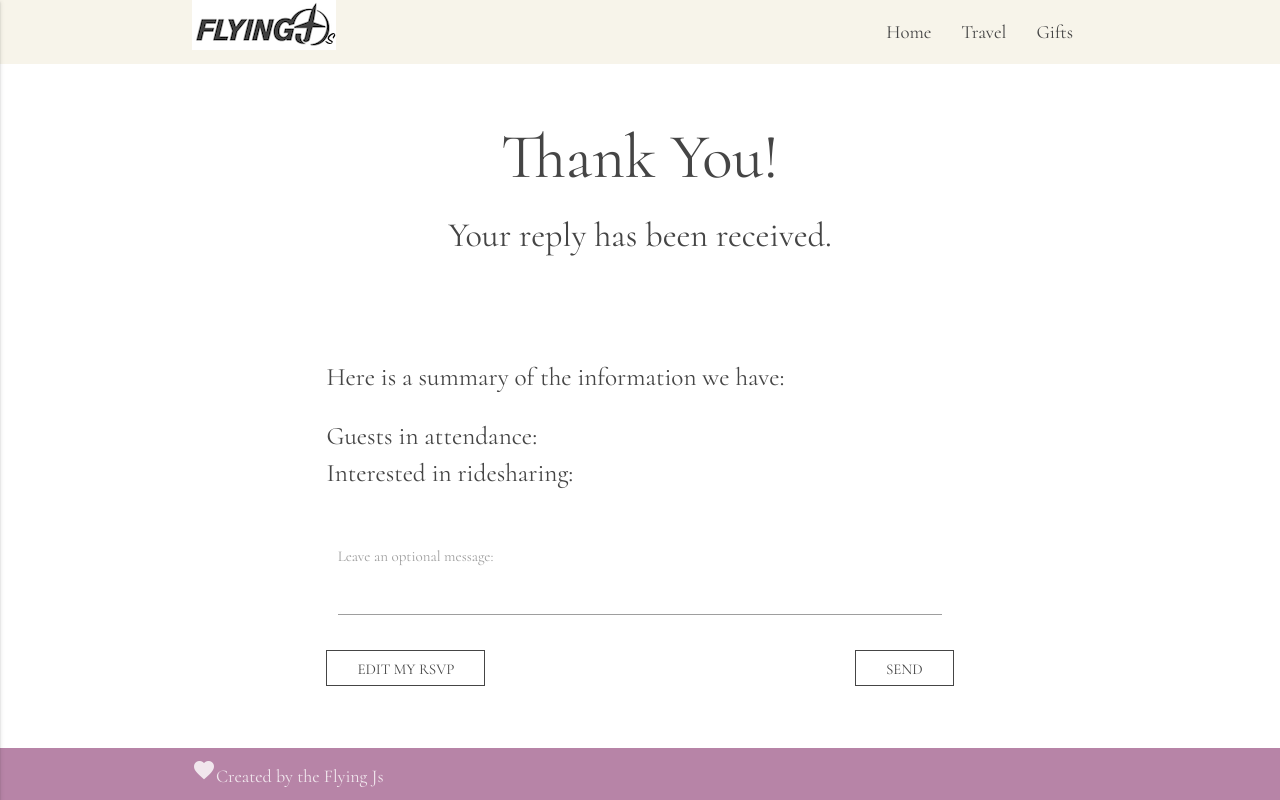
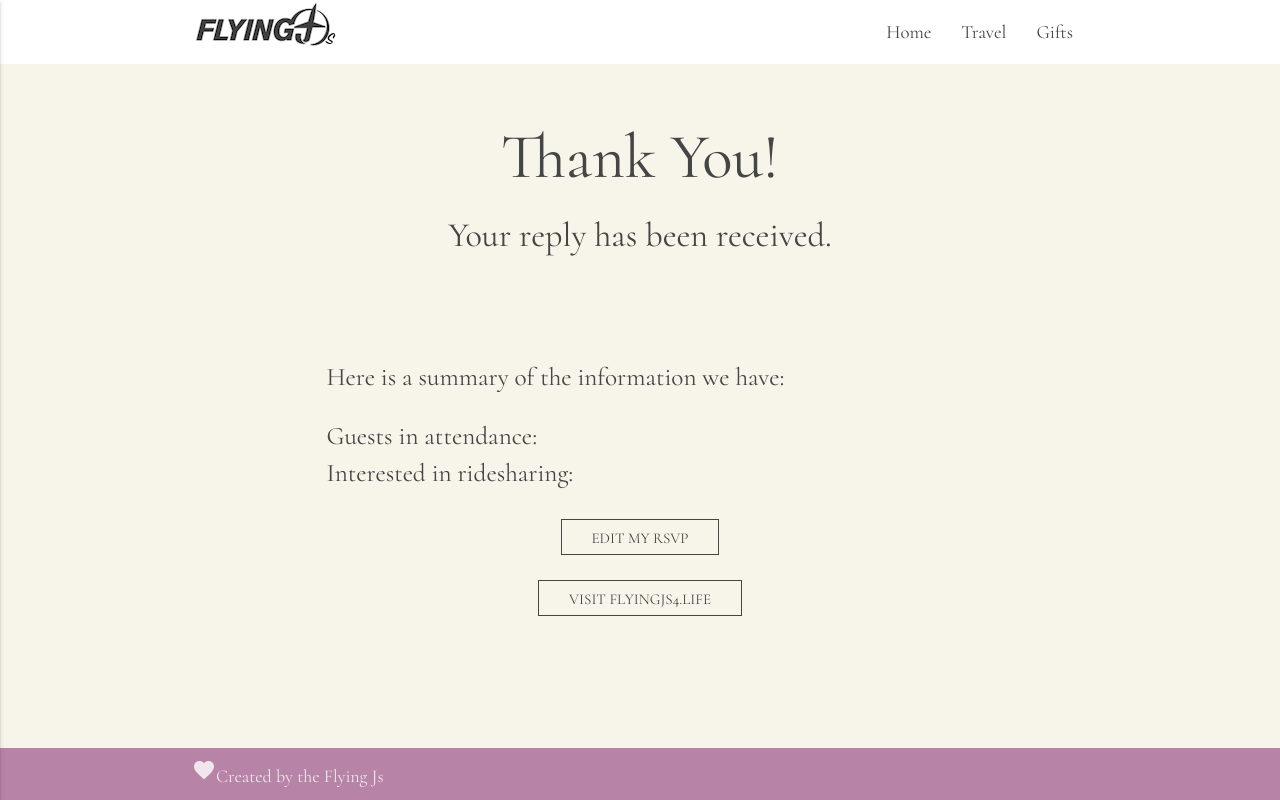
Before and after one commit to je55ek/wedding, a Python web app: template aws/resources/templates/rsvp_summary_template.html in a window 1280 px wide. Run offline with Jinja, Linux system fonts and the light colour scheme; the template is opened without the code that fills it: most values are stand-ins (such as "Sample title", 1, 10 or a date in 2020); some libraries are stand-ins or nearby versions.

Commit message:
Added template html and organized stylesheet

```diff
--- a/aws/resources/public/css/template-style.css
+++ b/aws/resources/public/css/template-style.css
@@ -18,8 +13,24 @@ body {
     min-height: 100vh;
     flex-direction: column;
 }
+p {
+  line-height: 2rem;
+}
+nav ul a,
+nav .brand-logo, .side-nav li > a {
+  color: #454545;
+  font-size: 1.25rem;
+}
 main {
   flex: 1 0 auto;
+}
+.taupe {
+  background-color: #f7f4ea;
+  color: #454545;
+}
+.light-tan {
+  background-color: #fff;
+  color: #454545;
 }
 section a {
   color: inherit;
@@ -46,18 +56,6 @@ section a {
   color: #fff;
   border-color: #fff;
 }
-
-p {
-  line-height: 2rem;
-}
-.taupe {
-  background-color: #f7f4ea;
-  color: #454545;
-}
-.light-tan {
-  background-color: #fff;
-  color: #454545;
-}
 .button-collapse {
   color: #454545;
 }
--- a/aws/resources/templates/invitation_template.html
+++ b/aws/resources/templates/invitation_template.html
@@ -39,6 +39,7 @@
     <div class="section container">
       <div class="row">
         <div class="col s12 m8 push-m2 l6 push-l3">
+
           <img class="responsive-img materialboxed z-depth-2" src="images/wedding-invitation-03.png" alt="invitation">
         </div>
       </div>
@@ -47,7 +48,10 @@
   <section class="taupe">
     <div class="section container">
       <div class="row center">
-        <div class="col s12">
+      <div class="col s12">
+
+      <p>Please reply by March 24, 2018</p>
+
           <a class="btn-flat btn-large" href="rsvp?party={{partyId}}&guest={{guestId}}">RSVP</a>
         </div>
       </div>
--- a/aws/resources/templates/rsvp_summary_template.html
+++ b/aws/resources/templates/rsvp_summary_template.html
@@ -17,8 +17,8 @@
   <link href="css/template-style.css" type="text/css" rel="stylesheet" media="screen,projection"/>
 </head>
 <body>
-  <nav class="taupe" role="navigation">
-    <div class="nav-wrapper  taupe container">
+  <nav class="light-tan" role="navigation">
+    <div class="nav-wrapper  light-tan container">
       <a id="logo-container" href="#" class="brand-logo"><img src="images/Flying-J-Stand-Alone_Logo.png" alt="Flying J Wedding"></a>
       <ul class="right hide-on-med-and-down">
         <li><a href="index.html#home">Home</a></li>
@@ -26,7 +26,7 @@
         <li><a href="index.html#gifts">Gifts</a></li>
       </ul>
 
-      <ul id="nav-mobile" class="taupe side-nav">
+      <ul id="nav-mobile" class="light-tan side-nav">
         <li><a href="index.html#home">Home</a></li>
         <li><a href="index.html#travel">Travel</a></li>
         <li><a href="index.html#gifts">Gifts</a></li>
@@ -35,16 +35,16 @@
     </div>
   </nav>
 
-  <header class="light-tan">
+  <header class="taupe">
     <br>
     <h1 class="center">Thank You!</h1>
     <h4 class="center">Your reply has been received.</h4>
     <br>
     <br>
   </header>
-  <main class="light-tan">
+  <main class="taupe">
     <section>
-      <div class="section container white">
+      <div class="section container">
         <div class="container">
           <div class="row flow-text">
             <div class="col s12">
@@ -54,19 +54,12 @@
                   <li>Guests in attendance:</li>
                   <li>Interested in ridesharing:</li>
                 </ul>
-                <div class="input-field col s12">
-                  <textarea id="textarea1" class="materialize-textarea"></textarea>
-                  <label for="textarea1">Leave an optional message:</label>
-                </div>
+              </form>
 
-
-                <div class="left">
-                  <button href="#" class="btn-flat" name="action" type="submit">Edit my RSVP</button>
-                </div>
-                <div class="right">
-                  <button href="#" class="btn-flat" name="action" type="submit">Send</button>
-                </div>
-              </form>
+              <div class="center">
+                <p><button href="#" class="btn-flat" name="action" type="submit">Edit my RSVP</button></p>
+                <p><button href="{{homepageUrl}}" class="btn-flat" name="action" type="submit">visit flyingjs4.life</button></p>
+              </div>
             </div>
           </div>
         </div>
@@ -74,7 +67,7 @@
     </section>
   </main>
 
-  <footer class="page-footer light-tan">
+  <footer class="page-footer taupe">
     <div class="footer-copyright">
       <div class="container">
         <i class="material-icons">favorite</i>Created by the Flying Js
```
Also changed, not shown: other parts of aws/resources/public/css/template-style.css (+29 -33 lines), aws/resources/templates/rsvp_template.html (+6 -6 lines), aws/resources/templates/thank_you_template.html (+20 -7 lines).
